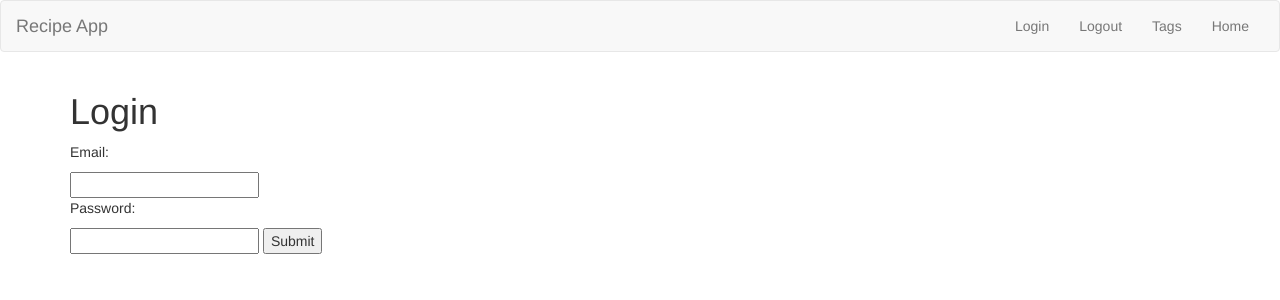
After one commit to JessicaRitter/reciMe, a Flask app: page /login in a window 1280 px wide. The commit adds this page. Shown: the top 300 px of the page. Run offline with Flask 2, Linux system fonts and the light colour scheme; some libraries are stand-ins or nearby versions.

Commit message:
user login working :

```diff
--- a/model.py
+++ b/model.py
@@ -83,7 +83,7 @@ class User(db.Model):
     user_id = db.Column(db.Integer, autoincrement=True, primary_key=True)
     email = db.Column(db.String(80), nullable=True)
     name = db.Column(db.String(24), nullable=False)
-    password = db.Column(db.Integer, nullable=False)
+    password = db.Column(db.String(60), nullable=False)
 
 
 
--- a/seed.py
+++ b/seed.py
@@ -107,4 +107,4 @@ if __name__ == "__main__":
     # load_users()
     # Import dumpfile info
     # load_recipe()
-    load_tagrecipe()
+    # load_tagrecipe()
--- a/server.py
+++ b/server.py
@@ -70,18 +70,60 @@ def show_taggedrecipes(category):
     return render_template('taggedrecipe.html', tag=tag, recipes=recipes)
 
 
+@app.route('/signup', methods=["GET"])
+def show_signup():
+    return render_template('signup.html')
 
-# @app.route('/login')
-# def login():
-#     return render_template('login.html')
+@app.route('/signup', methods=["POST"])
+def signup():
 
-# @app.route('/logout')
-# def logout():
-#     return redirect('/')
+    name = request.form.get("name")
+    email = request.form.get("email")
+    password = request.form.get("Password")
 
-# @app.route('/<user>'):
-# def show_profile(user_id):
-#     return render_template('userprofile.htm')
+    user = User.query.filter(User.email == email).all()
+
+    if user:
+        flash("You're already signed up, please login.")
+    else:
+        user = User(name=name, email=email, password=password)
+        db.session.add(user)
+        db.session.commit()
+        flash("Thanks for signing up %d!") % name
+
+    return redirect("/login")
+
+
+@app.route('/login', methods=["GET"])
+def show_login():
+    if "user_email" in session:
+        flash("You're already logged in.")
+    return render_template('login.html')
+
+@app.route('/login', methods=["POST"])
+def login():
+    session["user_email"] = request.form.get("email")
+    flash("Logged in as "+session["user_email"])
+    user = User.query.filter(User.email == session["user_email"]).all()
+    user_id = user[0].user_id
+    session["user_id"] = user_id
+    return redirect('/%d' %user_id)
+
+@app.route('/logout')
+def logout():
+    if "user_email" in session:
+        del session["user_email"]
+        flash("Logout successful")
+    return redirect('/')
+
+@app.route('/<user_id>')
+def show_profile(user_id):
+    if "user_email" in session:
+        user = User.query.filter_by(user_id = user_id).first()
+        name = user.name
+        return render_template('userprofile.html', name=name)
+    else:
+        return redirect('/')
 
 
 
--- a/templates/base.html
+++ b/templates/base.html
@@ -7,8 +7,36 @@
    <link type="text/css" rel="stylesheet" href="/static/main.css">
 </head>
 <body>
+<nav class="navbar navbar-default">
+  <div class="container-fluid">
+    <!-- Brand and toggle get grouped for better mobile display -->
+    <div class="navbar-header">
+      <button type="button" class="navbar-toggle collapsed" data-toggle="collapse" data-target="#collapse-section" aria-expanded="false">
+        <span class="sr-only">Toggle navigation</span>
+        <span class="icon-bar"></span>
+        <span class="icon-bar"></span>
+        <span class="icon-bar"></span>
+      </button>
+      <a class="navbar-brand" href="/">Recipe App</a>
+    </div>
+
+    <!-- Collect the nav links, forms, and other content for toggling -->
+    <div class="collapse navbar-collapse" id="collapse-section">
+      <ul class="nav navbar-nav navbar-right">
+        <li><a href="/login">Login</a></li>
+        <li><a href="/logout">Logout</a></li>
+        <li><a href="/tags">Tags</a></li>
+        <li><a href="/">Home</a></li>
+      </ul>
+    </div><!-- /.navbar-collapse -->
+  </div><!-- /.container-fluid -->
+</nav>
+{% for message in get_flashed_messages() %}
+<p class="flashed-messages"> {{message}} <p>
+{% endfor %}
 {% block content %}
 
 {% endblock %}
+<script src="https://maxcdn.bootstrapcdn.com/bootstrap/3.3.7/js/bootstrap.min.js"></script>
 </body>
 </html>
--- /dev/null
+++ b/templates/login.html
@@ -0,0 +1,20 @@
+{% extends 'base.html' %}
+
+{% block content %}
+<div class="container">
+    <div class="row">
+       <div class="col-lg-6">
+        <h1>Login</h1>
+        <form action="/login" method="POST">
+            <p>Email:</p>
+            <input type="text" name="email" id="email"></input>
+            <p>Password:</p>
+            <input type="Password" name="Password" id="Password"></input>
+            <input type="submit">
+        </form>
+       </div>
+    </div>
+
+</div>
+
+{% endblock %}
--- a/userdata.txt
+++ b/userdata.txt
@@ -1,3 +1,3 @@
-jessicalynn.w.ritter@gmail.com|Jessica Ritter|1234
-amy.finestien@fakedata.com|Amy Faker|1234
-lisa@lisa.com|Lisa Hacker|1234
+jessicalynn.w.ritter@gmail.com|Jessica Ritter|'1234'
+amy.finestien@fakedata.com|Amy Faker|'1234'
+lisa@lisa.com|Lisa Hacker|'1234'
```
Also changed, not shown: templates/showbutton.html (+7 -2 lines), templates/signup.html (added, +24 -0 lines), templates/userprofile.html (added, +7 -0 lines).
